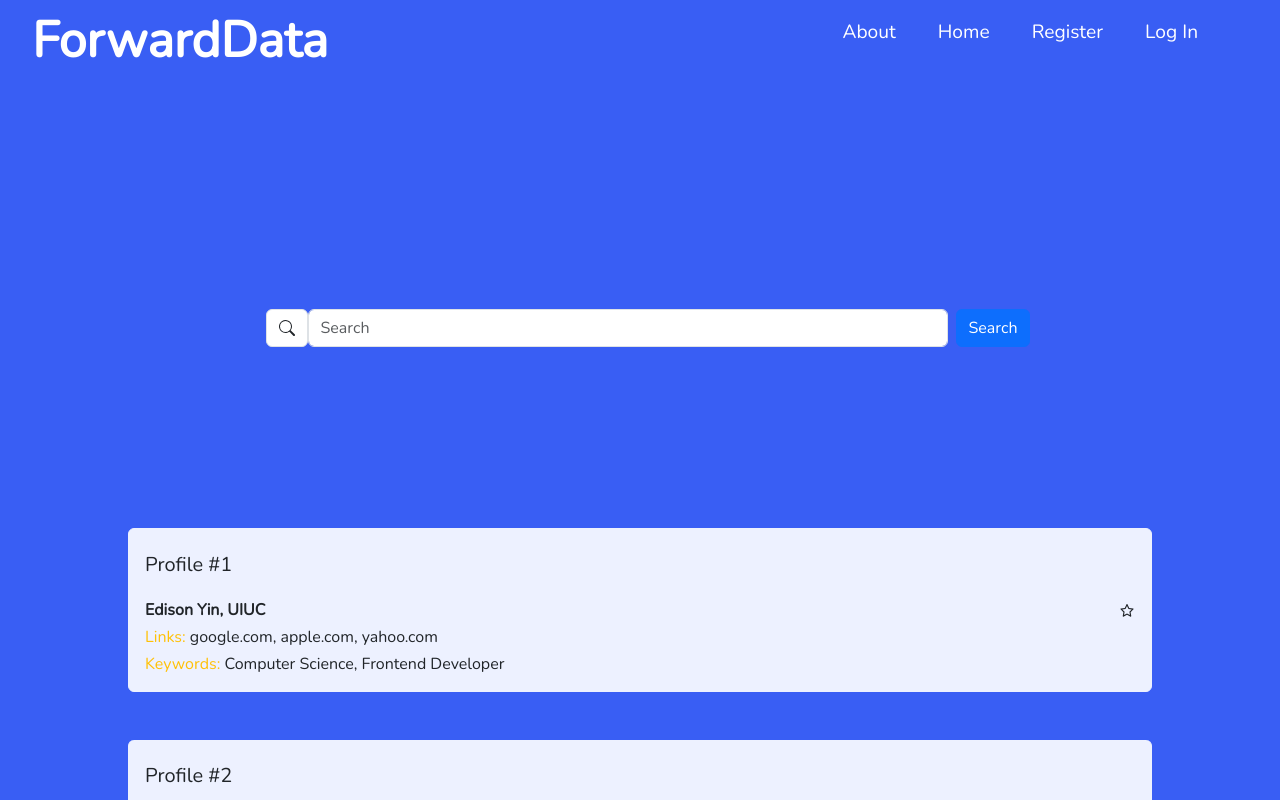
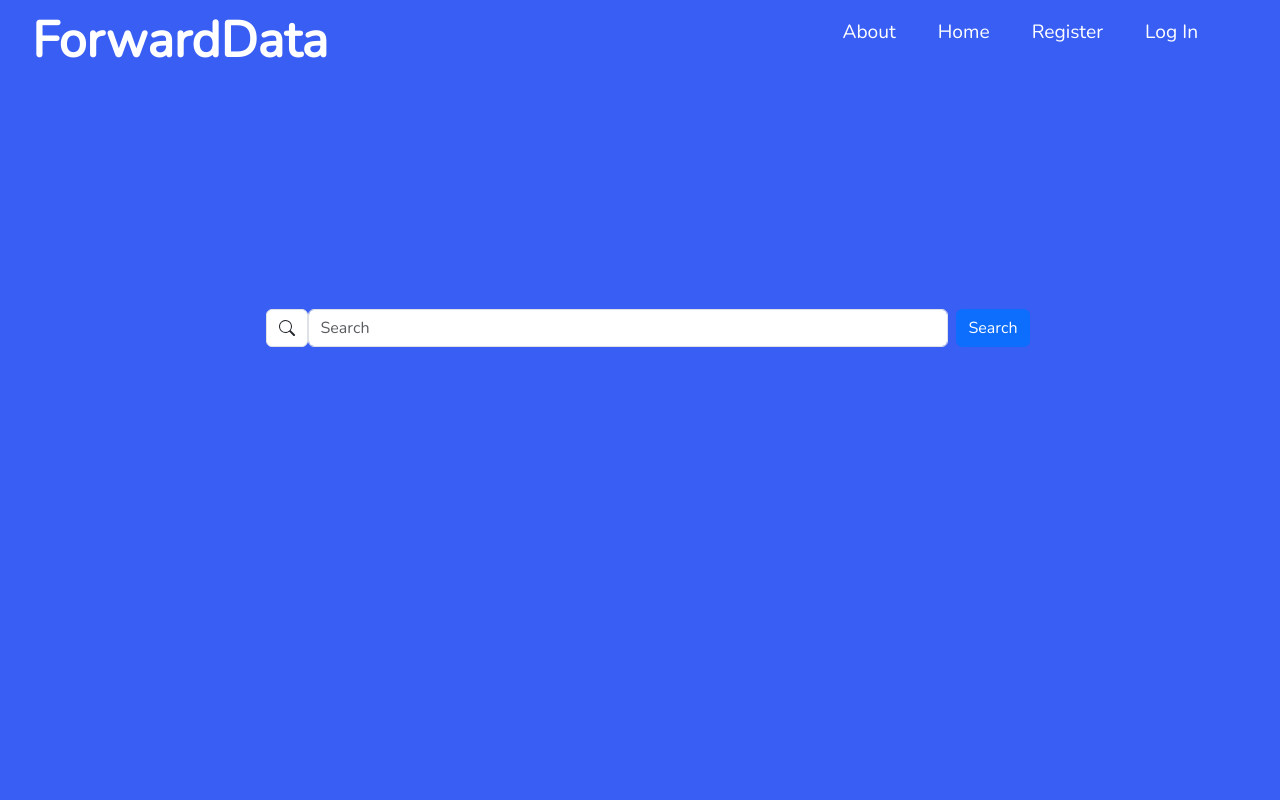
Before and after one commit to Forward-UIUC-2023M/yeji-lim-scholar-profile-website, a React (Create React App) app in the folder start_web/client/: page /search in a window 1280 px wide. Shown: the top 800 px of the page. Built offline with nearby package versions, Linux system fonts and the light colour scheme.

Commit message:
basic search

```diff
--- a/start_web/client/src/components/Search/Search.jsx
+++ b/start_web/client/src/components/Search/Search.jsx
@@ -1,4 +1,54 @@
-import React, { useState, useEffect } from "react";
+// import React, { useState, useEffect } from "react";
+// import {
+//   Button,
+//   InputGroup,
+//   ListGroup,
+//   Form,
+//   Container,
+//   Row,
+//   Col,
+// } from "react-bootstrap";
+// import { BsSearch } from "react-icons/bs";
+// import { AiOutlineStar, AiFillStar } from "react-icons/ai";
+// import "./Search.css";
+
+// function Search() {
+//   const [profiles, setProfiles] = useState([]);
+//   // TODO: should fetch subscribed from the backend
+//   const [subscribed, setSubscribed] = useState(false);
+
+//   const b1 = {
+//     firstName: "Edison",
+//     lastName: "Yin",
+//     institution: "UIUC",
+//     links: ["google.com", "apple.com", "yahoo.com"],
+//     keywords: ["Computer Science", "Frontend Developer"],
+//   };
+//   const b2 = {
+//     firstName: "Amy",
+//     lastName: "Lay",
+//     institution: "UIUC",
+//     links: ["google.com", "apple.com", "yahoo.com"],
+//     keywords: ["Computer Science", "Frontend Developer"],
+//   };
+//   const b3 = {
+//     firstName: "John",
+//     lastName: "Musk",
+//     institution: "UIUC",
+//     links: ["google.com", "apple.com", "yahoo.com"],
+//     keywords: ["Computer Science", "Frontend Developer"],
+//   };
+
+//   // handle subscription of profiles
+//   const handleSubscribe = () => {
+//     setSubscribed(!subscribed);
+//   };
+
+//   useEffect(() => {
+//     setProfiles([b1, b2, b3]);
+//   }, []);
+
+import React, { useState } from "react";
 import {
   Button,
   InputGroup,
@@ -10,43 +60,28 @@ import {
 } from "react-bootstrap";
 import { BsSearch } from "react-icons/bs";
 import { AiOutlineStar, AiFillStar } from "react-icons/ai";
+import axios from "axios";
 import "./Search.css";
 
 function Search() {
   const [profiles, setProfiles] = useState([]);
-  // TODO: should fetch subscribed from the backend
+  const [searchTerm, setSearchTerm] = useState("");
   const [subscribed, setSubscribed] = useState(false);
 
-  const b1 = {
-    firstName: "Edison",
-    lastName: "Yin",
-    institution: "UIUC",
-    links: ["google.com", "apple.com", "yahoo.com"],
-    keywords: ["Computer Science", "Frontend Developer"],
-  };
-  const b2 = {
-    firstName: "Amy",
-    lastName: "Lay",
-    institution: "UIUC",
-    links: ["google.com", "apple.com", "yahoo.com"],
-    keywords: ["Computer Science", "Frontend Developer"],
-  };
-  const b3 = {
-    firstName: "John",
-    lastName: "Musk",
-    institution: "UIUC",
-    links: ["google.com", "apple.com", "yahoo.com"],
-    keywords: ["Computer Science", "Frontend Developer"],
-  };
-
-  // handle subscription of profiles
   const handleSubscribe = () => {
     setSubscribed(!subscribed);
   };
 
-  useEffect(() => {
-    setProfiles([b1, b2, b3]);
-  }, []);
+  const handleSearch = async (event) => {
+    event.preventDefault();
+    try {
+      const response = await axios.get(`http://localhost:8000/api/profiles/search?q=${searchTerm}`);
+      console.log(response.data);
+      setProfiles(response.data.data);
+    } catch (error) {
+      console.log(error);
+    }
+  };
 
   return (
     <div>
@@ -64,8 +99,9 @@ function Search() {
                 style={{ width: "50vw" }}
                 aria-label="Search"
                 maxLength={80}
+                onChange={event => setSearchTerm(event.target.value)}
               />
-              <Button type="submit">Search</Button>
+              <Button type="submit" onClick={handleSearch}>Search</Button>
             </Form>
           </Col>
         </Row>
```
Also changed, not shown: 2 other files (tests, documents, lock files or other folders).
